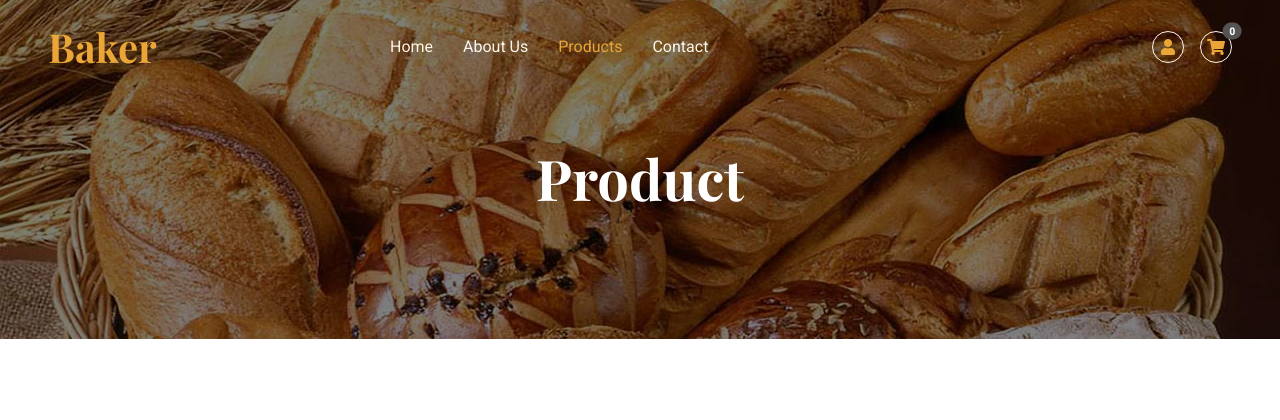
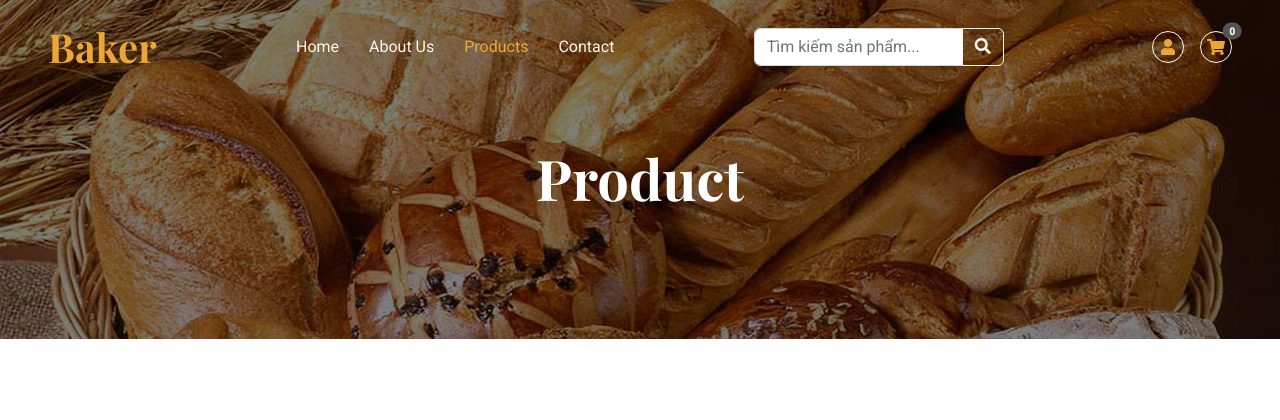
Before and after one commit to duckk261/baker, a PHP site: page /index.php?page=product in a window 1280 px wide. Shown: the top 420 px of the page. Run offline with PHP 8.4, Linux system fonts and the light colour scheme; data comes from the database, SQL or seed files in the repository; some libraries are stand-ins or nearby versions.

Commit message:
find
Co-authored-by: Copilot <copilot@github.com>

```diff
--- a/app/classes/Mailer.php
+++ b/app/classes/Mailer.php
@@ -8,6 +8,7 @@ class Mailer {
 
     private function loadConfig() {
         $path = __DIR__ . '/../../config/mail.php';
+
         if (file_exists($path)) {
             $cfg = require $path;
             if (is_array($cfg)) return $cfg;
--- a/app/models/ProductModel.php
+++ b/app/models/ProductModel.php
@@ -31,5 +31,25 @@ class ProductModel {
         $query = "SELECT * FROM Products LIMIT $limit OFFSET $offset";
         return mysqli_query($this->db, $query);
     }
+
+    // Tìm kiếm sản phẩm
+    public function searchProducts($searchTerm, $limit = null, $offset = null) {
+        $searchTerm = mysqli_real_escape_string($this->db, $searchTerm);
+        $query = "SELECT * FROM Products WHERE product_name LIKE '%$searchTerm%'";
+
+        if ($limit !== null && $offset !== null) {
+            $query .= " LIMIT $limit OFFSET $offset";
+        }
+
+        return mysqli_query($this->db, $query);
+    }
+
+    // Đếm tổng sản phẩm tìm kiếm
+    public function getTotalSearchProducts($searchTerm) {
+        $searchTerm = mysqli_real_escape_string($this->db, $searchTerm);
+        $query = mysqli_query($this->db, "SELECT COUNT(*) as total FROM Products WHERE product_name LIKE '%$searchTerm%'");
+        $row = mysqli_fetch_assoc($query);
+        return $row['total'];
+    }
 }
 ?>
--- a/views/header.php
+++ b/views/header.php
@@ -40,7 +40,30 @@ $current_page = isset($_GET['page']) ? $_GET['page'] : 'home';
                 <a href="index.php?page=about" class="nav-item nav-link <?php echo ($current_page == 'about') ? 'active' : ''; ?>">About Us</a>
                 <a href="index.php?page=product" class="nav-item nav-link <?php echo ($current_page == 'product') ? 'active' : ''; ?>">Products</a>
                 <a href="index.php?page=contact" class="nav-item nav-link <?php echo ($current_page == 'contact') ? 'active' : ''; ?>">Contact</a>
+
+                <!-- Mobile Search Form -->
+                <form class="d-lg-none px-4 py-2" action="index.php" method="GET">
+                    <input type="hidden" name="page" value="product">
+                    <div class="input-group">
+                        <input type="text" name="search" class="form-control" placeholder="Tìm kiếm sản phẩm..." value="<?php echo isset($_GET['search']) ? htmlspecialchars($_GET['search']) : ''; ?>">
+                        <button class="btn btn-primary" type="submit">
+                            <i class="fa fa-search"></i>
+                        </button>
+                    </div>
+                </form>
             </div>
+
+            <!-- Search Form -->
+            <form class="d-none d-lg-flex mx-3" action="index.php" method="GET">
+                <input type="hidden" name="page" value="product">
+                <div class="input-group">
+                    <input type="text" name="search" class="form-control" placeholder="Tìm kiếm sản phẩm..." value="<?php echo isset($_GET['search']) ? htmlspecialchars($_GET['search']) : ''; ?>">
+                    <button class="btn btn-outline-light" type="submit">
+                        <i class="fa fa-search"></i>
+                    </button>
+                </div>
+            </form>
+
             <div class="navbar-nav ms-auto p-4 p-lg-0">
                 <div class="ms-4 d-flex align-items-center gap-3">
 
--- a/views/product.php
+++ b/views/product.php
@@ -4,16 +4,25 @@ require_once 'app/classes/Database.php';
 $db = Database::getInstance();
 $productModel = new ProductModel($db);
 
+// Xử lý tìm kiếm
+$search_term = isset($_GET['search']) ? trim($_GET['search']) : '';
+$is_search = !empty($search_term);
 
 $limit = 6;
 $page_num = isset($_GET['p']) ? (int)$_GET['p'] : 1;
 if ($page_num < 1) $page_num = 1;
 
 $offset = ($page_num - 1) * $limit;
-$total_products = $productModel->getTotalProducts();
+
+if ($is_search) {
+    $total_products = $productModel->getTotalSearchProducts($search_term);
+    $all_products = $productModel->searchProducts($search_term, $limit, $offset);
+} else {
+    $total_products = $productModel->getTotalProducts();
+    $all_products = $productModel->getProductsPaginated($limit, $offset);
+}
+
 $total_pages = ceil($total_products / $limit);
-
-$all_products = $productModel->getProductsPaginated($limit, $offset);
 
 include 'header.php';
 ?>
@@ -22,7 +31,13 @@ include 'header.php';
     <div class="container">
         <div class="text-center mx-auto mb-5 wow fadeInUp" data-wow-delay="0.1s" style="max-width: 500px;">
             <p class="text-primary text-uppercase mb-2">Our Menu</p>
-            <h1 class="display-6 mb-4">Explore All Our Bakery Products</h1>
+            <h1 class="display-6 mb-4">
+                <?php echo $is_search ? 'Kết quả tìm kiếm: "' . htmlspecialchars($search_term) . '"' : 'Explore All Our Bakery Products'; ?>
+            </h1>
+            <?php if ($is_search && $total_products == 0): ?>
+                <p class="text-muted">Không tìm thấy sản phẩm nào phù hợp với từ khóa "<?php echo htmlspecialchars($search_term); ?>"</p>
+                <a href="index.php?page=product" class="btn btn-primary">Xem tất cả sản phẩm</a>
+            <?php endif; ?>
         </div>
 
         <div class="row g-4">
@@ -62,19 +77,19 @@ include 'header.php';
                     <ul class="pagination justify-content-center mb-0">
 
                         <li class="page-item <?php echo ($page_num <= 1) ? 'disabled' : ''; ?>">
-                            <a class="page-link" href="index.php?page=product&p=<?php echo $page_num - 1; ?>" aria-label="Previous">
+                            <a class="page-link" href="index.php?page=product<?php echo $is_search ? '&search=' . urlencode($search_term) : ''; ?>&p=<?php echo $page_num - 1; ?>" aria-label="Previous">
                                 <span aria-hidden="true">&laquo;</span>
                             </a>
                         </li>
 
                         <?php for($i = 1; $i <= $total_pages; $i++): ?>
                         <li class="page-item <?php echo ($page_num == $i) ? 'active' : ''; ?>">
-                            <a class="page-link" href="index.php?page=product&p=<?php echo $i; ?>"><?php echo $i; ?></a>
+                            <a class="page-link" href="index.php?page=product<?php echo $is_search ? '&search=' . urlencode($search_term) : ''; ?>&p=<?php echo $i; ?>"><?php echo $i; ?></a>
                         </li>
                         <?php endfor; ?>
 
                         <li class="page-item <?php echo ($page_num >= $total_pages) ? 'disabled' : ''; ?>">
-                            <a class="page-link" href="index.php?page=product&p=<?php echo $page_num + 1; ?>" aria-label="Next">
+                            <a class="page-link" href="index.php?page=product<?php echo $is_search ? '&search=' . urlencode($search_term) : ''; ?>&p=<?php echo $page_num + 1; ?>" aria-label="Next">
                                 <span aria-hidden="true">&raquo;</span>
                             </a>
                         </li>
```
